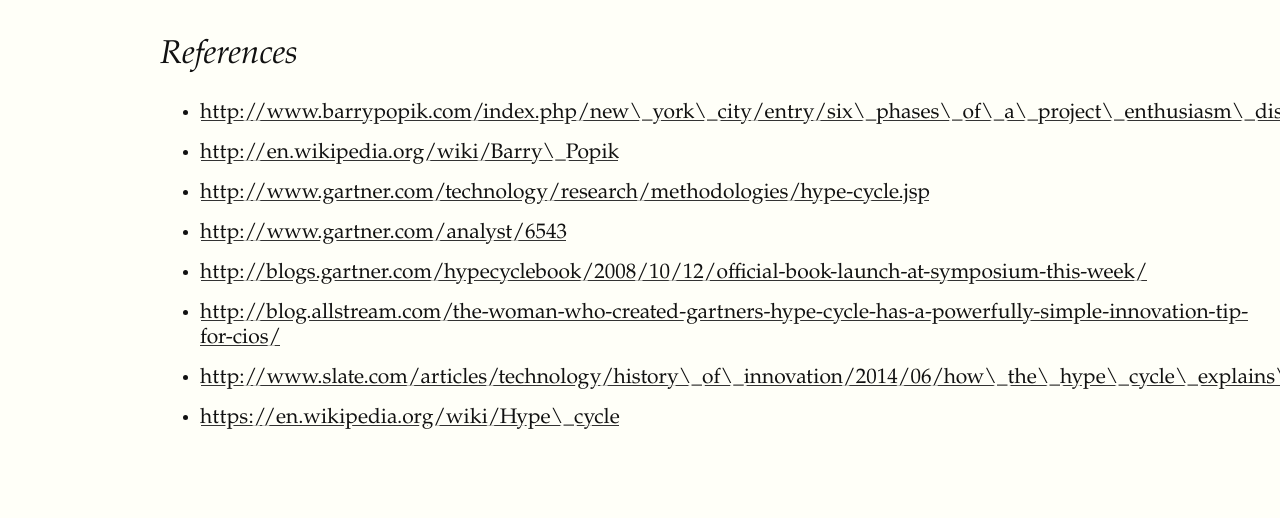
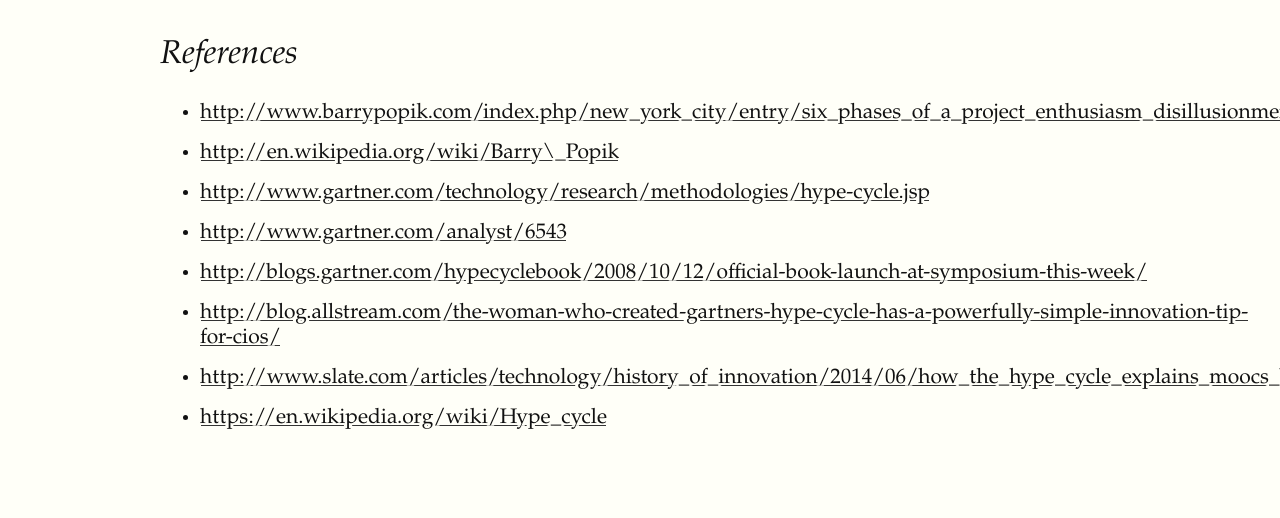
Before and after one commit to JackNicholas/JackNicholas.github.io, a Jekyll site: the page built from _posts/2018-03-08-hype-cycle-and-more.md, in a window 1280 px wide. Shown: the part 1767-2285 px from the top of the page. Built offline with Jekyll 4.4.1, drawn with Linux system fonts in a browser that asks for light colours; some web fonts are replaced.

Commit message:
amend links that had escaped underscores

```diff
--- a/_posts/2018-03-08-hype-cycle-and-more.md
+++ b/_posts/2018-03-08-hype-cycle-and-more.md
@@ -44,11 +44,11 @@
 
 ## References
 
-* <http://www.barrypopik.com/index.php/new\_york\_city/entry/six\_phases\_of\_a\_project\_enthusiasm\_disillusionment\_panic/>
+* <http://www.barrypopik.com/index.php/new_york_city/entry/six_phases_of_a_project_enthusiasm_disillusionment_panic/>
 * <http://en.wikipedia.org/wiki/Barry\_Popik>
 * <http://www.gartner.com/technology/research/methodologies/hype-cycle.jsp>
 * <http://www.gartner.com/analyst/6543>
 * <http://blogs.gartner.com/hypecyclebook/2008/10/12/official-book-launch-at-symposium-this-week/>
 * <http://blog.allstream.com/the-woman-who-created-gartners-hype-cycle-has-a-powerfully-simple-innovation-tip-for-cios/>
-* <http://www.slate.com/articles/technology/history\_of\_innovation/2014/06/how\_the\_hype\_cycle\_explains\_moocs\_big\_data\_vr\_and\_google\_glass.html>
-* <https://en.wikipedia.org/wiki/Hype\_cycle>
+* <http://www.slate.com/articles/technology/history_of_innovation/2014/06/how_the_hype_cycle_explains_moocs_big_data_vr_and_google_glass.html>
+* <https://en.wikipedia.org/wiki/Hype_cycle>
```
